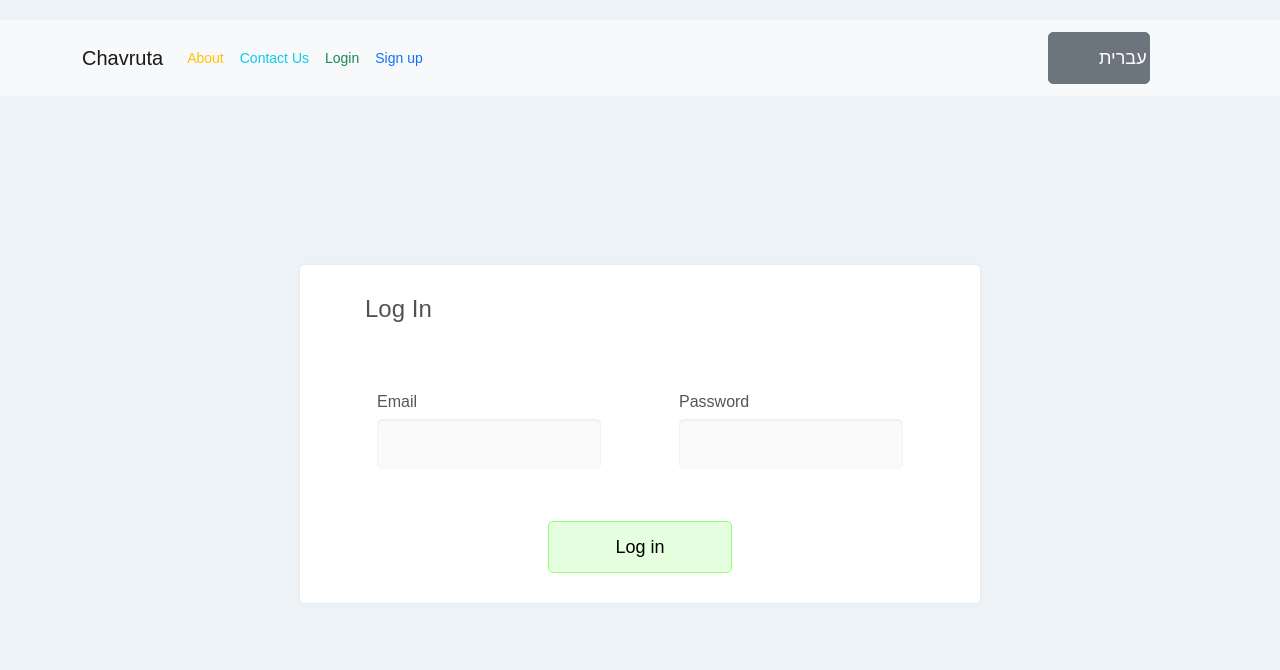
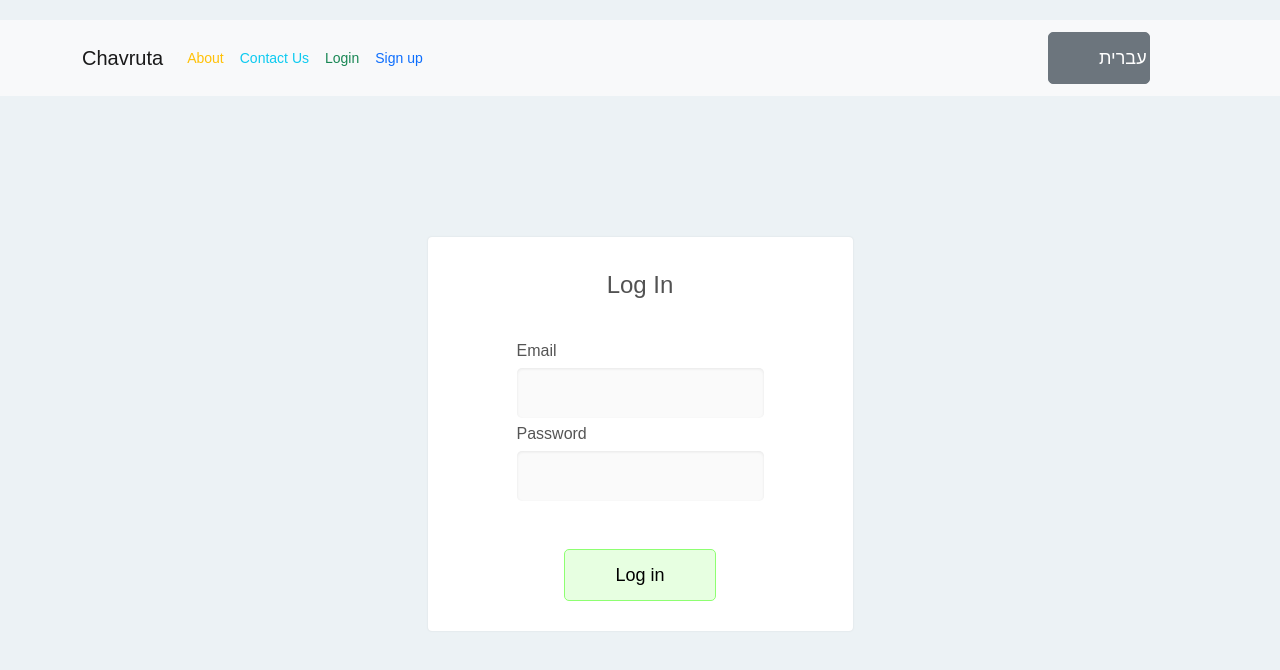
Before and after one commit to RivkyShachar/react-chavruta, a React (Create React App) app: page /login in a window 1280 px wide. Shown: the top 670 px of the page. Built offline with nearby package versions, Linux system fonts and the light colour scheme.

Commit message:
changed login

```diff
--- a/src/components/auth/login.js
+++ b/src/components/auth/login.js
@@ -7,7 +7,6 @@ import { verifyToken } from '../../services/apiService';
 import { handleUserInfo } from '../../utill/authService';
 import "../../css/main.css";
 import translate from '../../utill/translator';
-
 
 const Login = () => {
   const dispatch = useDispatch();
@@ -52,45 +51,36 @@ const Login = () => {
     catch (err) {
       console.log("err", err.response.data.msg);
       setIsSubmitted(false);
-
     }
   }
 
-
   return (
-    <div className="page-wrapper bg-gra-02  p-b-100 font-poppins container-register">
+    <div className="page-wrapper bg-gra-02 p-b-100 font-poppins container-register">
       <div className="wrapper wrapper--w680">
         <div className="card card-4">
           <div className="card-body">
-            <div className="col-2 text-center d-flex align-items-center">
-              <div className="input-group">
-                <h2 className="title label">{translate('login.login', language)}</h2>
-              </div>
-            </div>
+
             <div className="row row-space">
 
-
-
               <form onSubmit={(e) => onSub(e)}>
-                <div className="row row-space">
-                  <div className="col-2 my-1 px-4">
+                <div className="col-12 my-1 text-center ">
+                 <h2 className="title label  font-weight-bold">{translate('login.login', language)}</h2>
+                </div>
+                <div className="col-12 my-1 px-4">
                   <label className="label" htmlFor="email">
                     {translate('contact.email', language)}
                   </label>
-
                   <input
                     name="email"
-                      className="input--style-4 "
+                    className="input--style-4"
                     type="email"
                     id="email"
                   />
-
                 </div>
-                  <div className="col-2  my-1  px-4">
+                <div className="col-12 my-1 px-4">
                   <label className="label" htmlFor="password">
                     {translate('user.password', language)}
                   </label>
-
                   <input
                     name="password"
                     className="input--style-4"
@@ -98,15 +88,13 @@ const Login = () => {
                     id="password"
                   />
                 </div>
-
                 <div className="col-12 d-flex justify-content-center mt-5">
                   <button
                     type="submit"
-                      className="btn btn-register col-6 col-md-6 col-lg-4 mx-2 "
+                    className="btn btn-register "
                   >
                     {translate('login.login', language)}
                   </button>
-                  </div>
                 </div>
               </form>
             </div>
```
Lines whose indentation alone changed are shown as unchanged.
